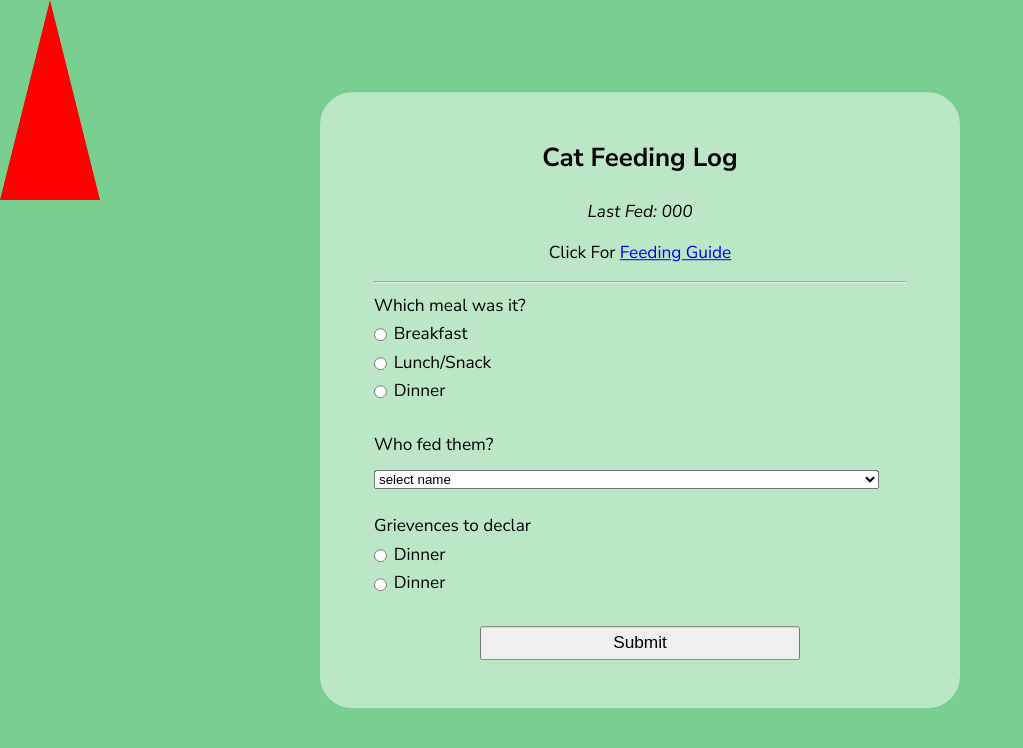
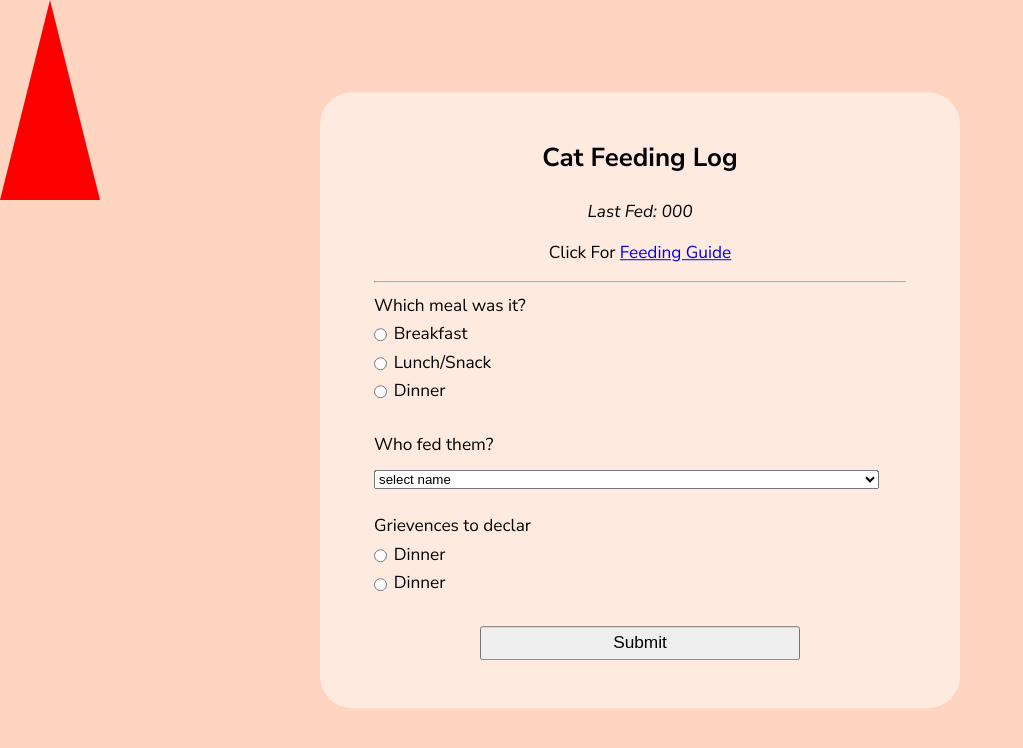
Before and after one commit to BraveLilFox/Roomates, a plain HTML site: page index.html in a window 1280 px wide. Shown: the whole page, without its empty margins (0-1023 px from the left). Drawn offline with Linux system fonts and the light colour scheme.

Commit message:
Update main.css

```diff
--- a/main.css
+++ b/main.css
@@ -9,7 +9,7 @@
 }
 
 html{
-    background-color: #78cf90;
+    background-color: rgb(255, 213, 194);
     font-size: 67.5%;
     font-family: 'Nunito Sans';
 }
```
